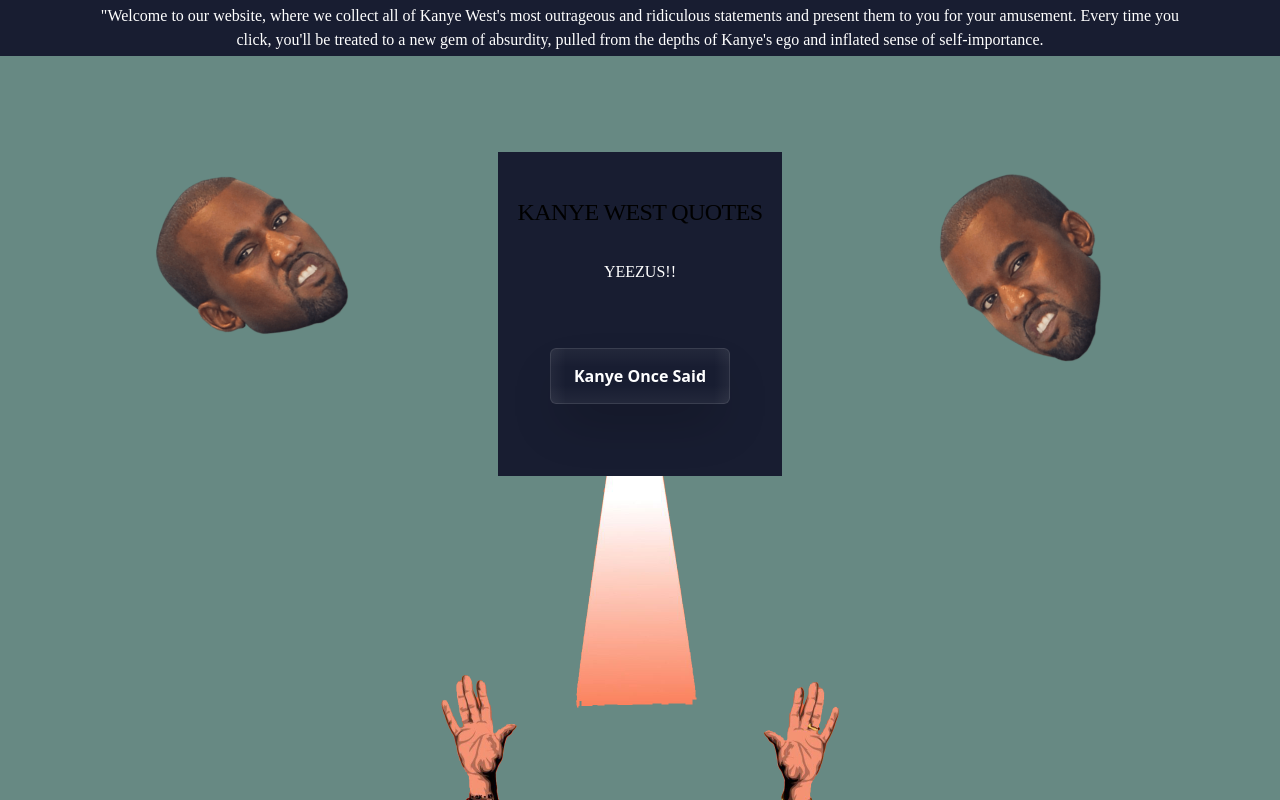
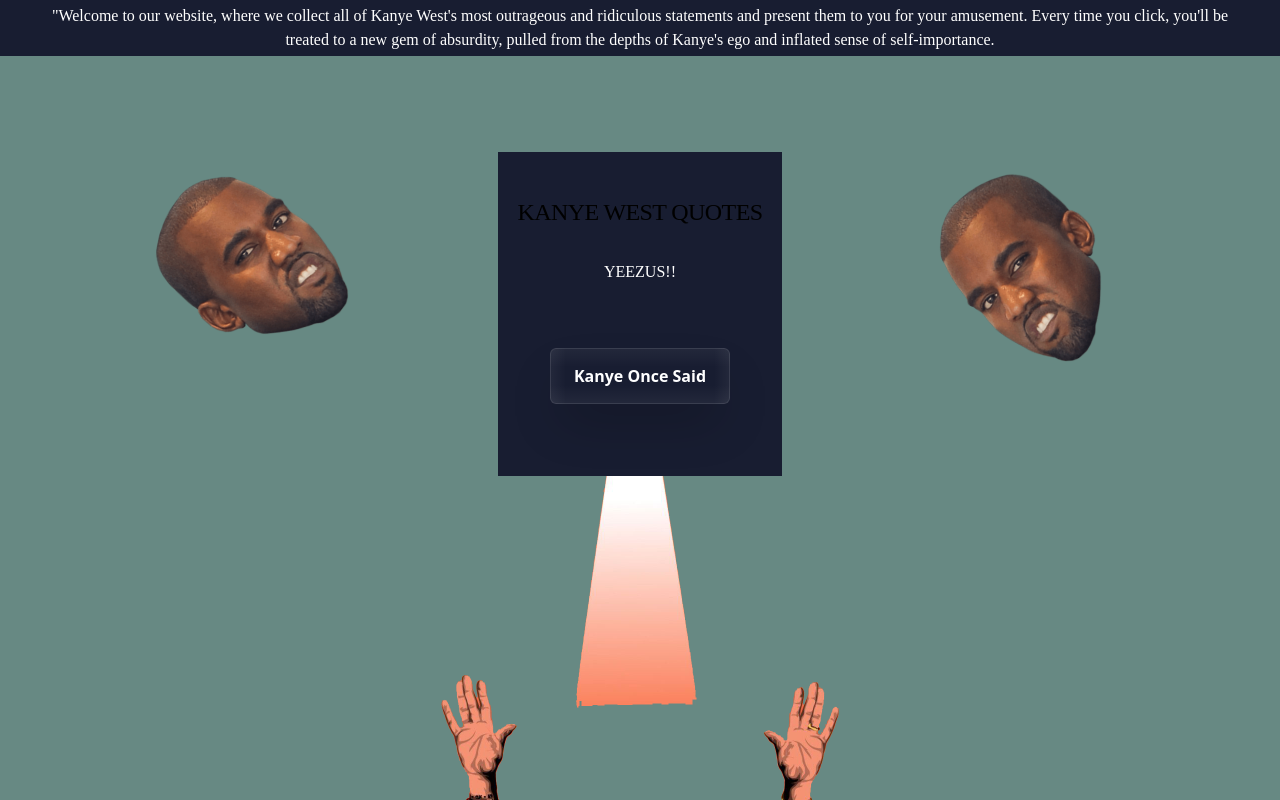
Before and after one commit to ealtugkirman/KanyeWestQuotes, a React (Create React App) app: page / in a window 1280 px wide. Shown: the top 800 px of the page. Built offline with nearby package versions, Linux system fonts and the light colour scheme; a web font is replaced by a local one.

Commit message:
Update Header.js
margin fixed

```diff
--- a/src/components/Header.js
+++ b/src/components/Header.js
@@ -3,7 +3,7 @@
 function Header() {
   return (
     <div className="bg-first text-center text-xs lg:text-sm   xl:text-base text-white p-1">
-        <p className='mr-24 ml-24' >
+        <p className='mr-8 ml-8' >
         "Welcome to our website, where we collect all of Kanye West's most outrageous and ridiculous statements and present them to you for your amusement. Every time you click, you'll be treated to a new gem of absurdity, pulled from the depths of Kanye's ego and inflated sense of self-importance.
         </p>
     </div>
```
